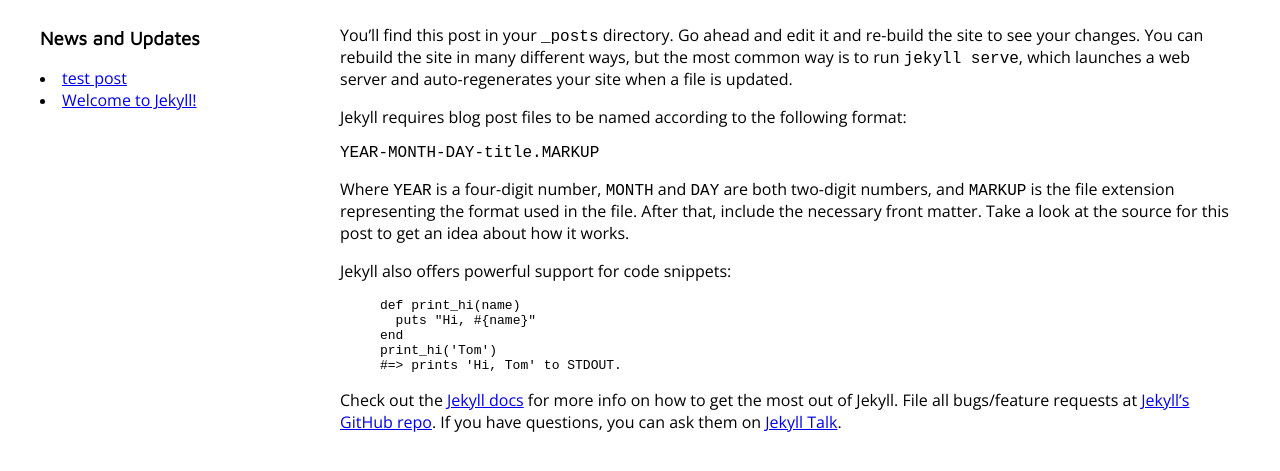
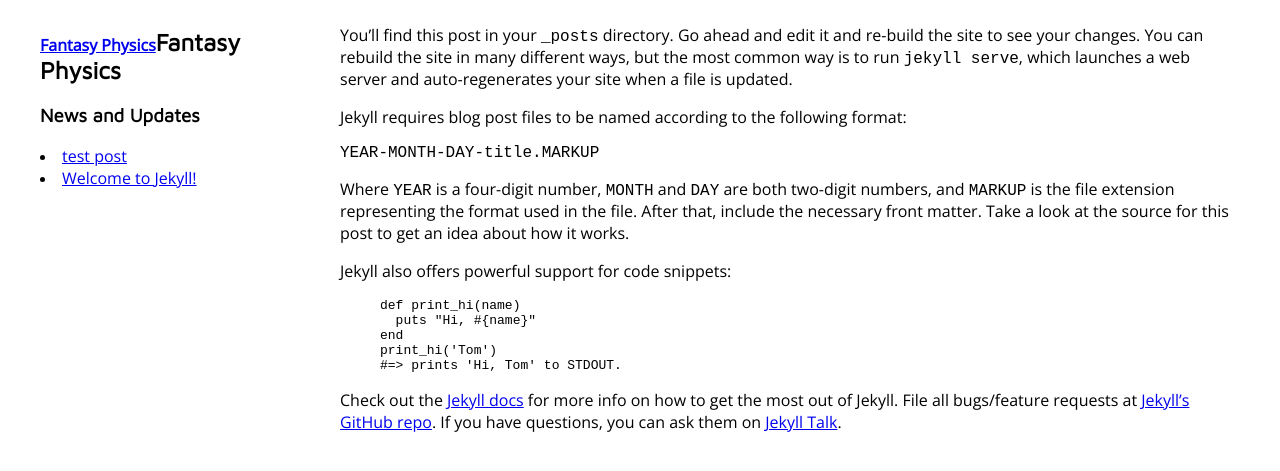
Before and after one commit to WSReeve/fantasy-physics-v.2, a Jekyll site: the page built from docs/_posts/2020-05-28-welcome-to-jekyll.markdown, in a window 1280 px wide. Shown: the top 471 px of the page. Built offline with Jekyll 4.4.1, drawn with Linux system fonts in a browser that asks for light colours.

Commit message:
fixed url and baseurl

```diff
--- a/docs/_config.yml
+++ b/docs/_config.yml
@@ -24,8 +24,8 @@
   Write an awesome description for your new site here. You can edit this
   line in _config.yml. It will appear in your document head meta (for
   Google search results) and in your feed.xml site description.
-baseurl: "/docs" # the subpath of your site, e.g. /blog
-url: "https://wsreeve.github.io/fantasy-physics-v.2" # the base hostname & protocol for your site, e.g. http://example.com
+baseurl: "/fantasy-physics-v.2" # the subpath of your site, e.g. /blog
+url: "https://wsreeve.github.io" # the base hostname & protocol for your site, e.g. http://example.com
 twitter_username: jekyllrb
 github_username:  jekyll
 
--- a/docs/_layouts/post.html
+++ b/docs/_layouts/post.html
@@ -36,9 +36,10 @@
 
     </main>
     <aside>
+        <h2><a href="{{ site.baseurl }}/">Fantasy Physics</a>Fantasy Physics</h2>
         <h3>News and Updates</h3>
         {% for post in site.posts %}
-        <li><a href="{{ post.url }}">{{ post.title }}</a></li>
+        <li><a href="{{ site.baseurl }}{{ post.url }}">{{ post.title }}</a></li>
         {% endfor %}
     </aside>
 </div>
```
Also changed, not shown: docs/_posts/2020-05-29-test-post.md (+2 -1 lines).
